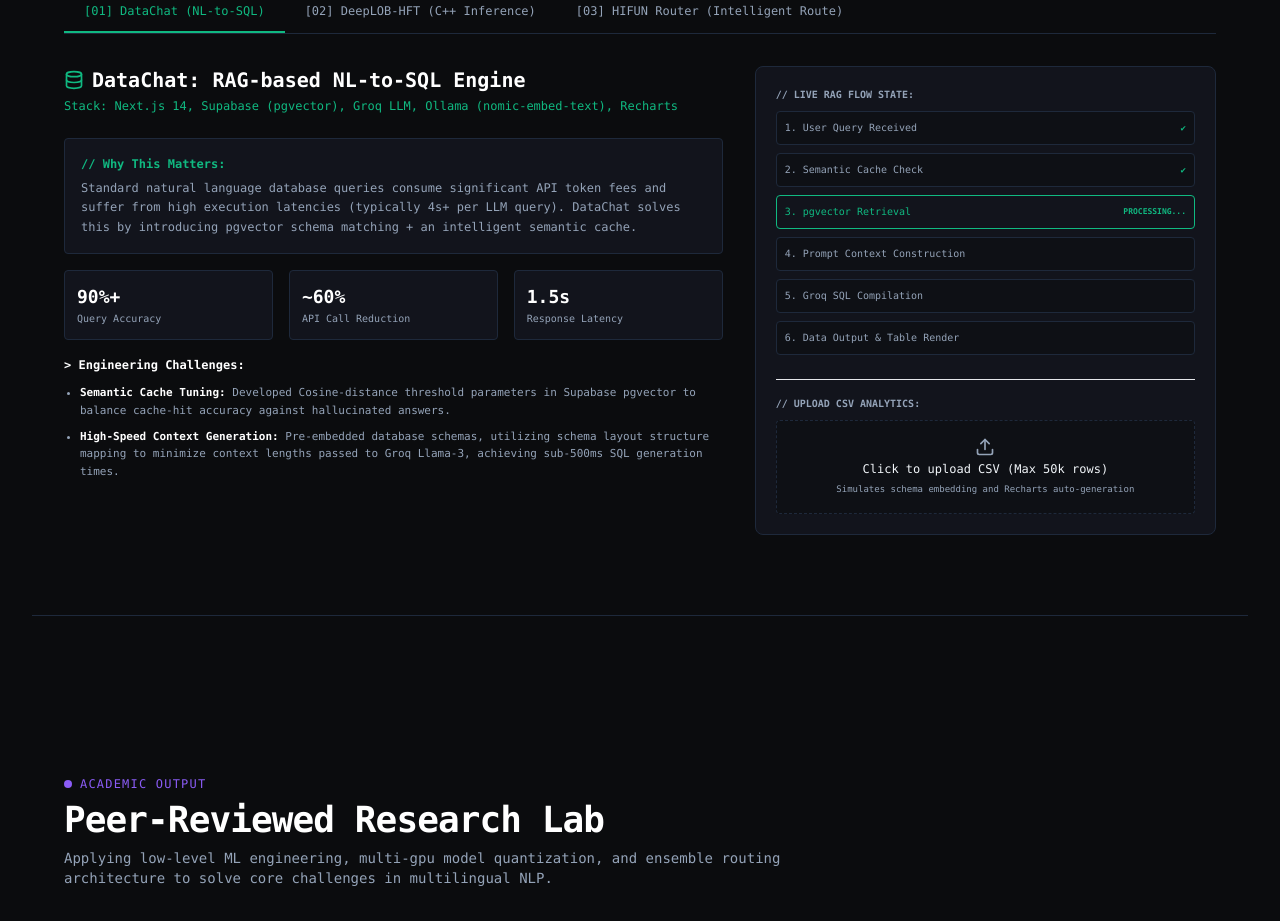
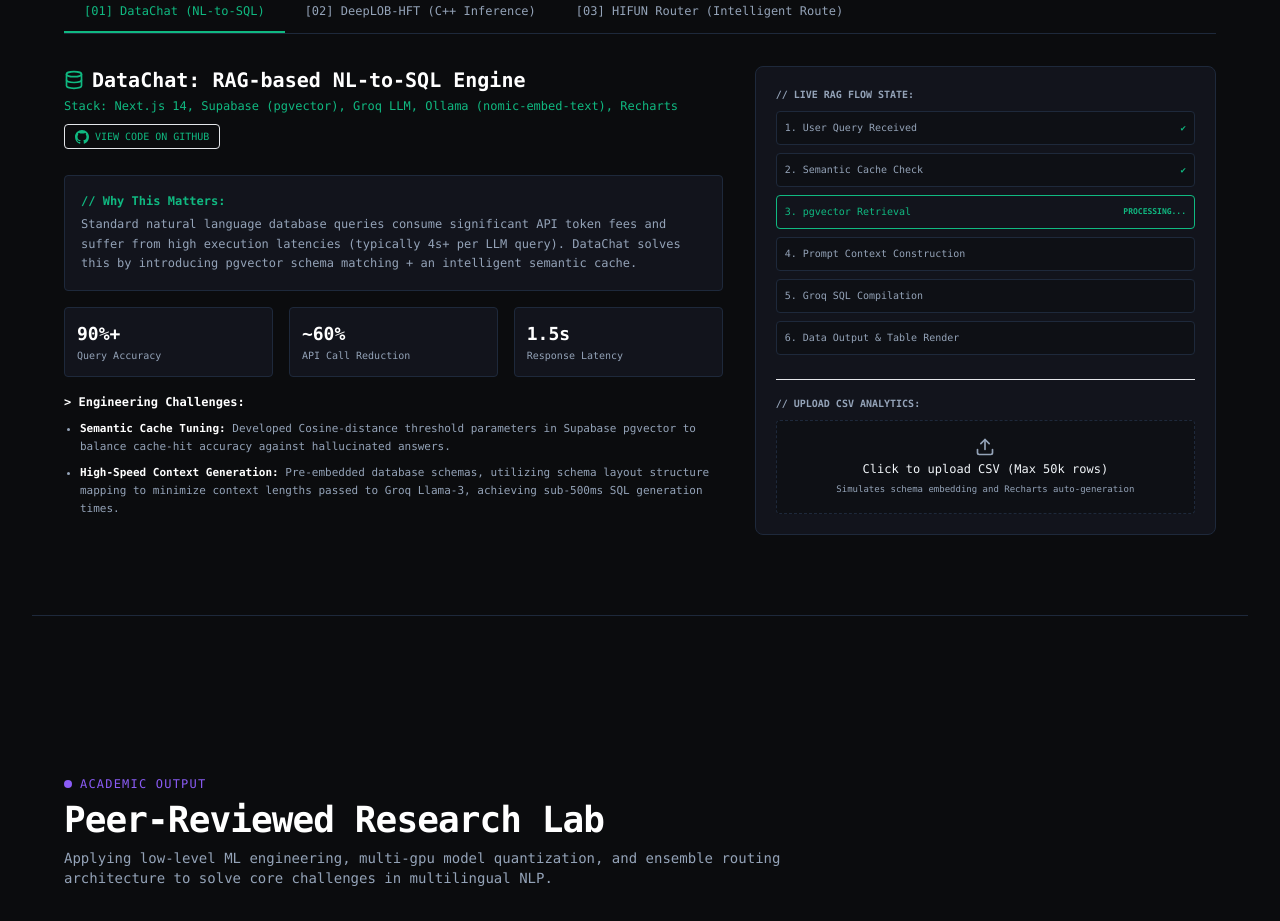
Before and after one commit to Piyu-cyber/Portfolio, a Next.js app: page / in a window 1280 px wide. Shown: the part 1940-2861 px from the top of the page. Built offline with nearby package versions, Linux system fonts and the light colour scheme.

Commit message:
feat: configure active github profile and project repository links

```diff
--- a/src/app/page.tsx
+++ b/src/app/page.tsx
@@ -93,7 +93,7 @@
                 </a>
 
                 <a
-                  href="https://github.com/piyushprashant"
+                  href="https://github.com/Piyu-cyber"
                   target="_blank"
                   rel="noreferrer"
                   className="p-3 rounded border border-card-border hover:border-slate-700 bg-card-bg text-slate-300 hover:text-white transition-colors flex items-center justify-center"
--- a/src/components/ProjectsSection.tsx
+++ b/src/components/ProjectsSection.tsx
@@ -182,6 +182,15 @@
                   <p className="mt-1 text-xs font-mono text-accent-green">
                     Stack: Next.js 14, Supabase (pgvector), Groq LLM, Ollama (nomic-embed-text), Recharts
                   </p>
+                  <a
+                    href="https://github.com/DataScience-ArtificialIntelligence/DataChat_NL--SQL-using-RAG"
+                    target="_blank"
+                    rel="noopener noreferrer"
+                    className="inline-flex items-center gap-1.5 mt-2.5 px-2.5 py-1 text-[10px] font-mono text-accent-green border border-accent-green/30 bg-accent-green/5 hover:bg-accent-green/10 rounded transition-colors"
+                  >
+                    <svg className="w-3.5 h-3.5 fill-current" viewBox="0 0 24 24"><path d="M12 0c-6.626 0-12 5.373-12 12 0 5.302 3.438 9.8 8.207 11.387.599.111.793-.261.793-.577v-2.234c-3.338.726-4.033-1.416-4.033-1.416-.546-1.387-1.333-1.756-1.333-1.756-1.089-.745.083-.729.083-.729 1.205.084 1.839 1.237 1.839 1.237 1.07 1.834 2.807 1.304 3.492.997.107-.775.418-1.305.762-1.604-2.665-.305-5.467-1.334-5.467-5.931 0-1.311.469-2.381 1.236-3.221-.124-.303-.535-1.524.117-3.176 0 0 1.008-.322 3.301 1.23.957-.266 1.983-.399 3.003-.404 1.02.005 2.047.138 3.006.404 2.291-1.552 3.297-1.23 3.297-1.23.653 1.653.242 2.874.118 3.176.77.84 1.235 1.911 1.235 3.221 0 4.609-2.807 5.624-5.479 5.921.43.372.823 1.102.823 2.222v3.293c0 .319.192.694.801.576 4.765-1.589 8.199-6.086 8.199-11.386 0-6.627-5.373-12-12-12z"/></svg>
+                    <span>VIEW CODE ON GITHUB</span>
+                  </a>
                 </div>
 
                 <div className="space-y-4 font-mono text-xs text-slate-300 leading-relaxed">
@@ -232,6 +241,15 @@
                   <p className="mt-1 text-xs font-mono text-accent-blue">
                     Stack: PyTorch, ONNX Runtime C++, NumPy, Scikit-learn, CMake
                   </p>
+                  <a
+                    href="https://github.com/Piyu-cyber/DeepLOB-HFT-Cpp"
+                    target="_blank"
+                    rel="noopener noreferrer"
+                    className="inline-flex items-center gap-1.5 mt-2.5 px-2.5 py-1 text-[10px] font-mono text-accent-blue border border-accent-blue/30 bg-accent-blue/5 hover:bg-accent-blue/10 rounded transition-colors"
+                  >
+                    <svg className="w-3.5 h-3.5 fill-current" viewBox="0 0 24 24"><path d="M12 0c-6.626 0-12 5.373-12 12 0 5.302 3.438 9.8 8.207 11.387.599.111.793-.261.793-.577v-2.234c-3.338.726-4.033-1.416-4.033-1.416-.546-1.387-1.333-1.756-1.333-1.756-1.089-.745.083-.729.083-.729 1.205.084 1.839 1.237 1.839 1.237 1.07 1.834 2.807 1.304 3.492.997.107-.775.418-1.305.762-1.604-2.665-.305-5.467-1.334-5.467-5.931 0-1.311.469-2.381 1.236-3.221-.124-.303-.535-1.524.117-3.176 0 0 1.008-.322 3.301 1.23.957-.266 1.983-.399 3.003-.404 1.02.005 2.047.138 3.006.404 2.291-1.552 3.297-1.23 3.297-1.23.653 1.653.242 2.874.118 3.176.77.84 1.235 1.911 1.235 3.221 0 4.609-2.807 5.624-5.479 5.921.43.372.823 1.102.823 2.222v3.293c0 .319.192.694.801.576 4.765-1.589 8.199-6.086 8.199-11.386 0-6.627-5.373-12-12-12z"/></svg>
+                    <span>VIEW CODE ON GITHUB</span>
+                  </a>
                 </div>
 
                 <div className="space-y-4 font-mono text-xs text-slate-300 leading-relaxed">
@@ -282,6 +300,15 @@
                   <p className="mt-1 text-xs font-mono text-accent-purple">
                     Stack: XGBoost, Logistic Regression, SHAP, Scikit-learn, Python
                   </p>
+                  <a
+                    href="https://github.com/DataScience-ArtificialIntelligence/Hybrid-SQL-Graph-Query-Routing-System"
+                    target="_blank"
+                    rel="noopener noreferrer"
+                    className="inline-flex items-center gap-1.5 mt-2.5 px-2.5 py-1 text-[10px] font-mono text-accent-purple border border-accent-purple/30 bg-accent-purple/5 hover:bg-accent-purple/10 rounded transition-colors"
+                  >
+                    <svg className="w-3.5 h-3.5 fill-current" viewBox="0 0 24 24"><path d="M12 0c-6.626 0-12 5.373-12 12 0 5.302 3.438 9.8 8.207 11.387.599.111.793-.261.793-.577v-2.234c-3.338.726-4.033-1.416-4.033-1.416-.546-1.387-1.333-1.756-1.333-1.756-1.089-.745.083-.729.083-.729 1.205.084 1.839 1.237 1.839 1.237 1.07 1.834 2.807 1.304 3.492.997.107-.775.418-1.305.762-1.604-2.665-.305-5.467-1.334-5.467-5.931 0-1.311.469-2.381 1.236-3.221-.124-.303-.535-1.524.117-3.176 0 0 1.008-.322 3.301 1.23.957-.266 1.983-.399 3.003-.404 1.02.005 2.047.138 3.006.404 2.291-1.552 3.297-1.23 3.297-1.23.653 1.653.242 2.874.118 3.176.77.84 1.235 1.911 1.235 3.221 0 4.609-2.807 5.624-5.479 5.921.43.372.823 1.102.823 2.222v3.293c0 .319.192.694.801.576 4.765-1.589 8.199-6.086 8.199-11.386 0-6.627-5.373-12-12-12z"/></svg>
+                    <span>VIEW CODE ON GITHUB</span>
+                  </a>
                 </div>
 
                 <div className="space-y-4 font-mono text-xs text-slate-300 leading-relaxed">
--- a/src/components/RecruiterQuickMode.tsx
+++ b/src/components/RecruiterQuickMode.tsx
@@ -127,7 +127,7 @@
           {/* Social icons */}
           <div className="grid grid-cols-2 gap-3 font-mono text-xs">
             <a
-              href="https://github.com/piyushprashant"
+              href="https://github.com/Piyu-cyber"
               target="_blank"
               rel="noreferrer"
               className="p-2.5 border border-card-border hover:border-slate-700 rounded bg-[#0B0C0E] text-slate-300 hover:text-white flex items-center justify-center gap-1.5 transition-colors"
```
